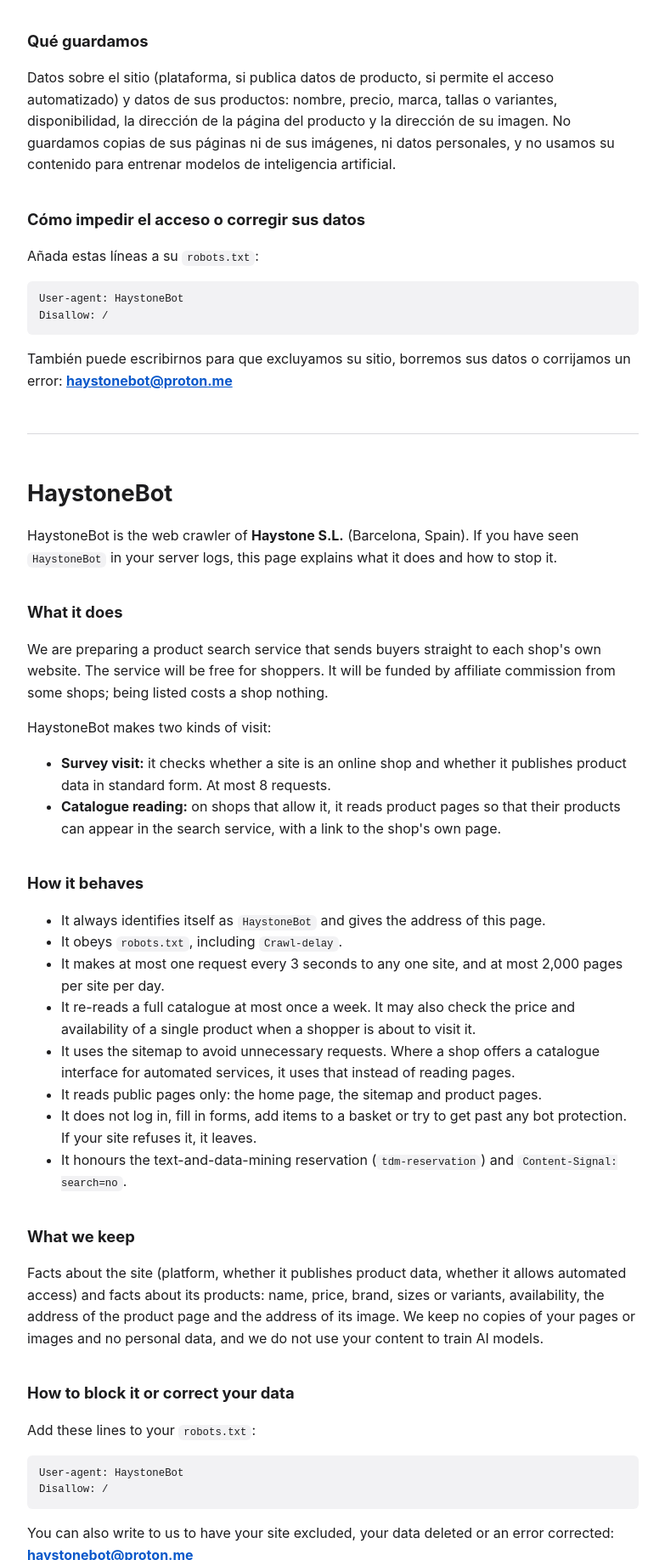
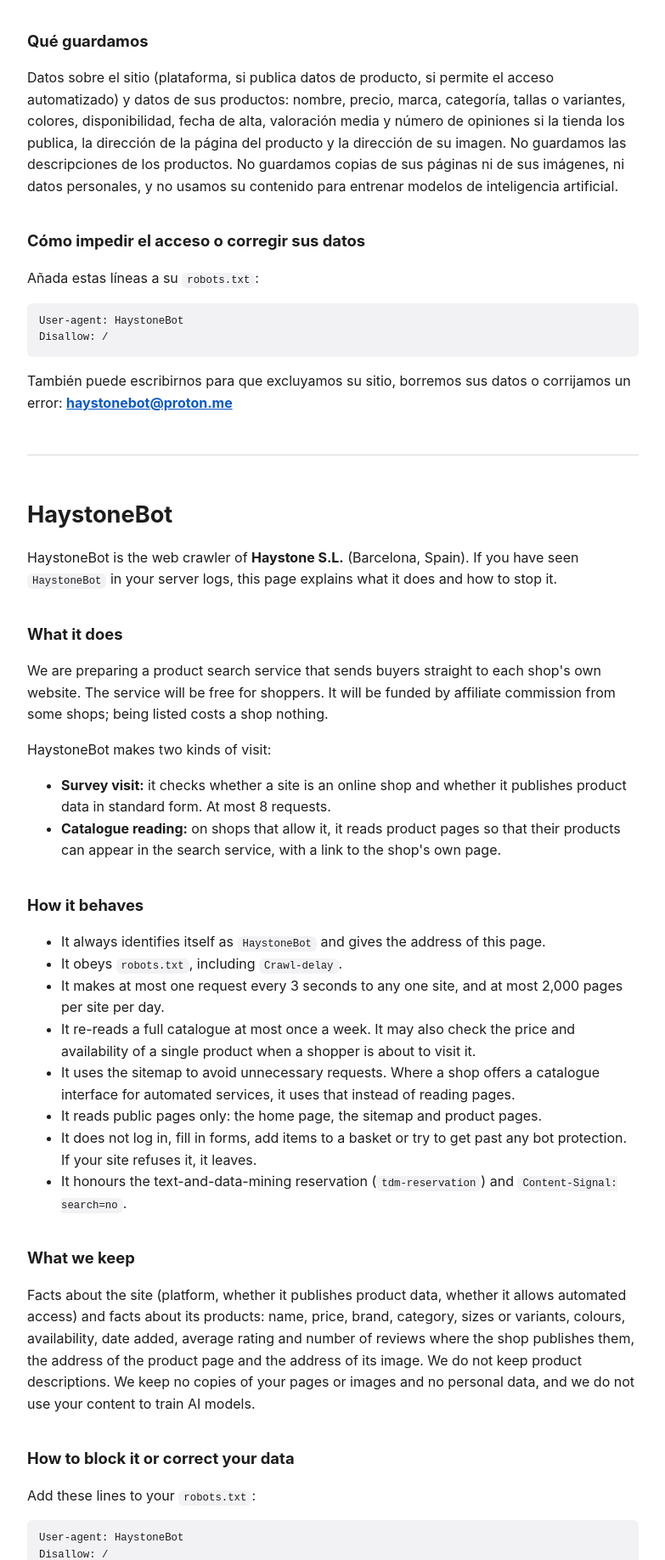
Before and after one commit to haystonebot/haystonebot.github.io, a plain HTML site: page index.html in a window 1280 px wide. Shown: the part 964-2800 px from the top of the page at 85% size, without its empty margins (248-1031 px from the left). Drawn offline with Linux system fonts and the light colour scheme.

Commit message:
Add files via upload

```diff
--- a/index.html
+++ b/index.html
@@ -20,7 +20,7 @@
 <body>
 
 <h1>HaystoneBot</h1>
-<p class="note">Español · <a href="#english">English below</a> · Actualizado / updated: 25-11-2026</p>
+<p class="note">Español · <a href="#english">English below</a> · Actualizado / updated: 26-11-2026</p>
 
 <p>HaystoneBot es el rastreador web de <strong>Haystone S.L.</strong> (Barcelona, España). Si ha visto
 <code>HaystoneBot</code> en los registros de su servidor, esta página explica qué hace y cómo impedirlo.</p>
@@ -55,8 +55,9 @@ aparecer en él no cuesta nada a ninguna tienda.</p>
 
 <h2>Qué guardamos</h2>
 <p>Datos sobre el sitio (plataforma, si publica datos de producto, si permite el acceso automatizado) y datos de
-sus productos: nombre, precio, marca, tallas o variantes, disponibilidad, la dirección de la página del producto
-y la dirección de su imagen. No guardamos copias de sus páginas ni de sus imágenes, ni datos personales, y no
+sus productos: nombre, precio, marca, categoría, tallas o variantes, colores, disponibilidad, fecha de alta,
+valoración media y número de opiniones si la tienda los publica, la dirección de la página del producto
+y la dirección de su imagen. No guardamos las descripciones de los productos. No guardamos copias de sus páginas ni de sus imágenes, ni datos personales, y no
 usamos su contenido para entrenar modelos de inteligencia artificial.</p>
 
 <h2>Cómo impedir el acceso o corregir sus datos</h2>
@@ -103,8 +104,9 @@ nothing.</p>
 
 <h2>What we keep</h2>
 <p>Facts about the site (platform, whether it publishes product data, whether it allows automated access) and
-facts about its products: name, price, brand, sizes or variants, availability, the address of the product page
-and the address of its image. We keep no copies of your pages or images and no personal data, and we do not use
+facts about its products: name, price, brand, category, sizes or variants, colours, availability, date added,
+average rating and number of reviews where the shop publishes them, the address of the product page
+and the address of its image. We do not keep product descriptions. We keep no copies of your pages or images and no personal data, and we do not use
 your content to train AI models.</p>
 
 <h2>How to block it or correct your data</h2>
```
